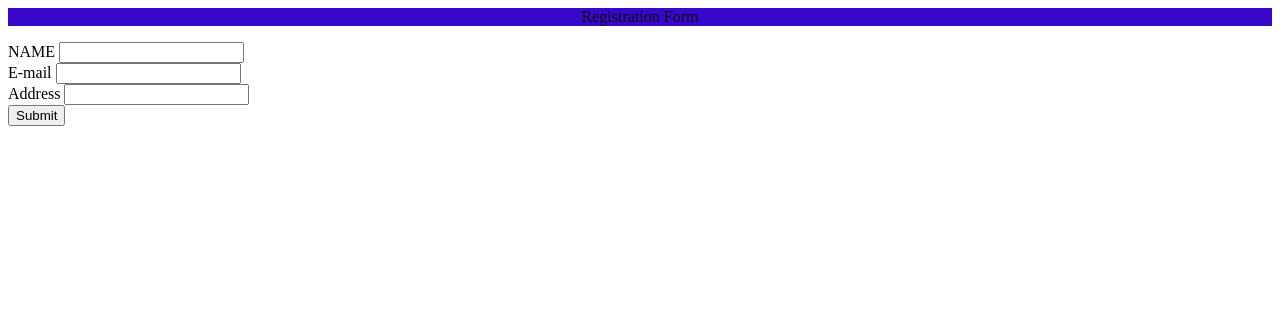
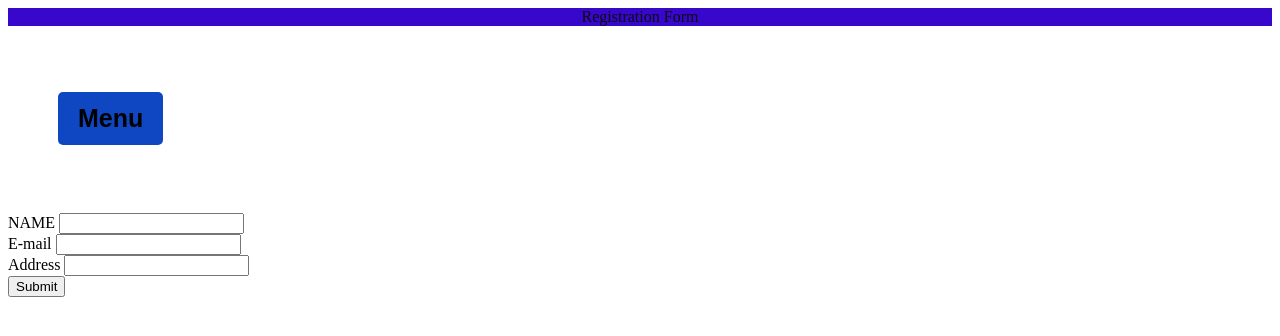
Before and after one commit to aman7739/form-, a plain HTML site: page index.html in a window 1280 px wide. Drawn offline with Linux system fonts and the light colour scheme.

Commit message:
Update index.html

```diff
--- a/index.html
+++ b/index.html
@@ -10,6 +10,22 @@
                 text-align: center;
                 color: rgb(11, 11, 11);
             }
+
+                    button{
+                        font-size: 25px;
+                        font-weight: 600;
+                        border-radius: 5px;
+                        padding: 12px 20px;
+                        margin: 50px;
+                        border: none;
+                        color: black;
+                        background-color: #0e47c1;
+                        transition: all ease 0.5s;
+
+                    }
+button:hover{
+    box-shadow: 10px 10px 15px #15d60f;
+}
             </style>
 
     </head>
@@ -18,6 +34,9 @@
 
         <p>Registration Form </p>
     </nav>
+
+    <button>Menu</button>
+    <br><br>
         <label>NAME</label>
         <input type="text" name=""><br>
         <label>E-mail</label>
```
